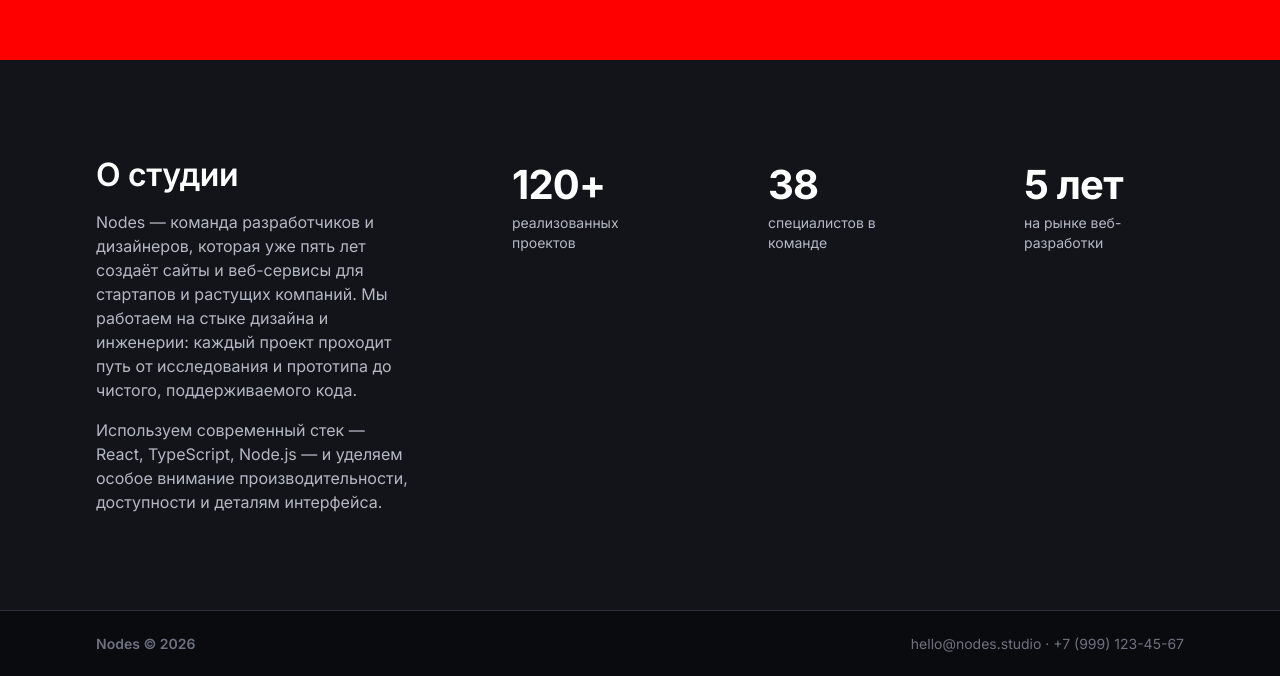
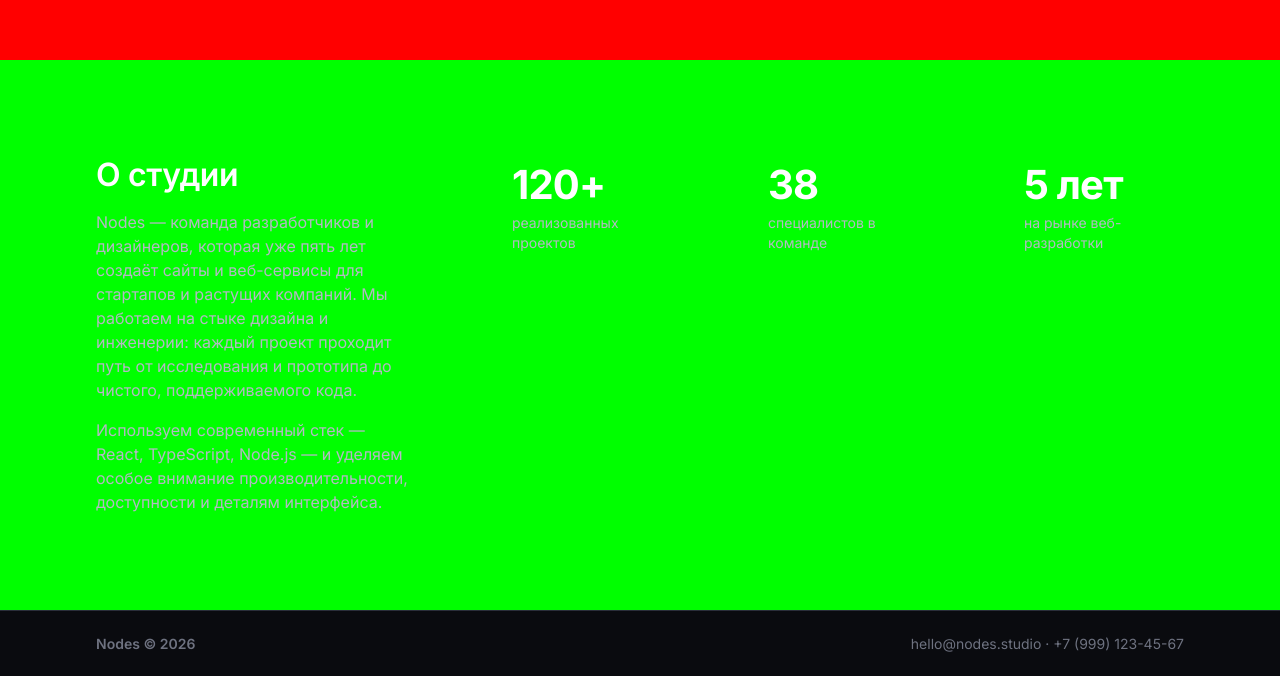
Before and after one commit to ladashum/nodes-studio, a React (Vite) app: page / in a window 1280 px wide. Shown: the part 641-1317 px from the top of the page. Built offline with nearby package versions, Linux system fonts and the light colour scheme.

Commit message:
Change AboutSection background to green and adjust margin
Updated background color to green and removed top margin.

```diff
--- a/src/components/AboutSection/AboutSection.module.css
+++ b/src/components/AboutSection/AboutSection.module.css
@@ -2,6 +2,8 @@
   width: 100%;
   background: var(--color-bg-surface);
   padding: var(--spacing-3xl) 0;
+  background: #00ff00 !important; /* зелёный */
+  margin-top: 0 !important;
 }
 
 .inner {
```
